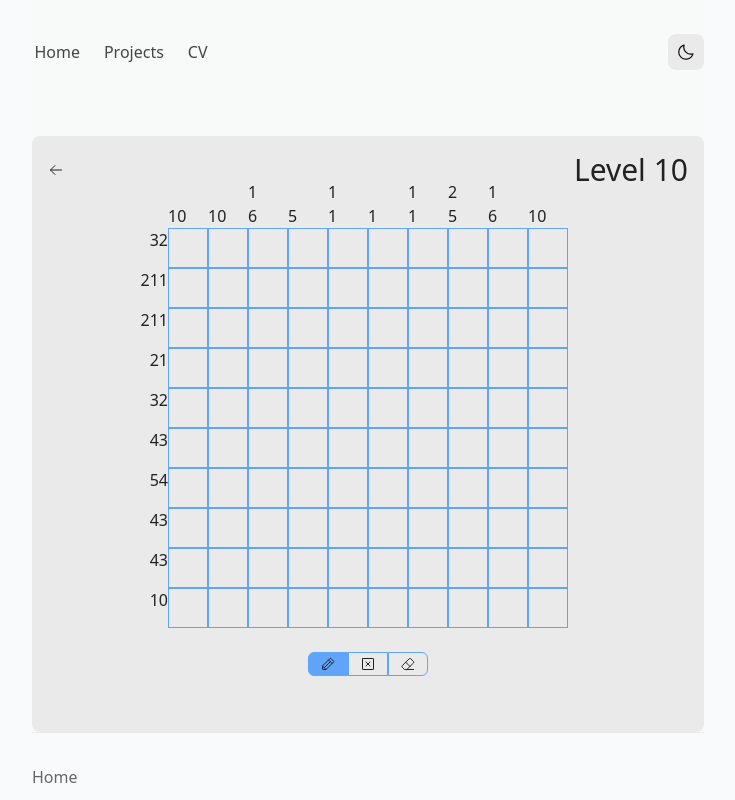
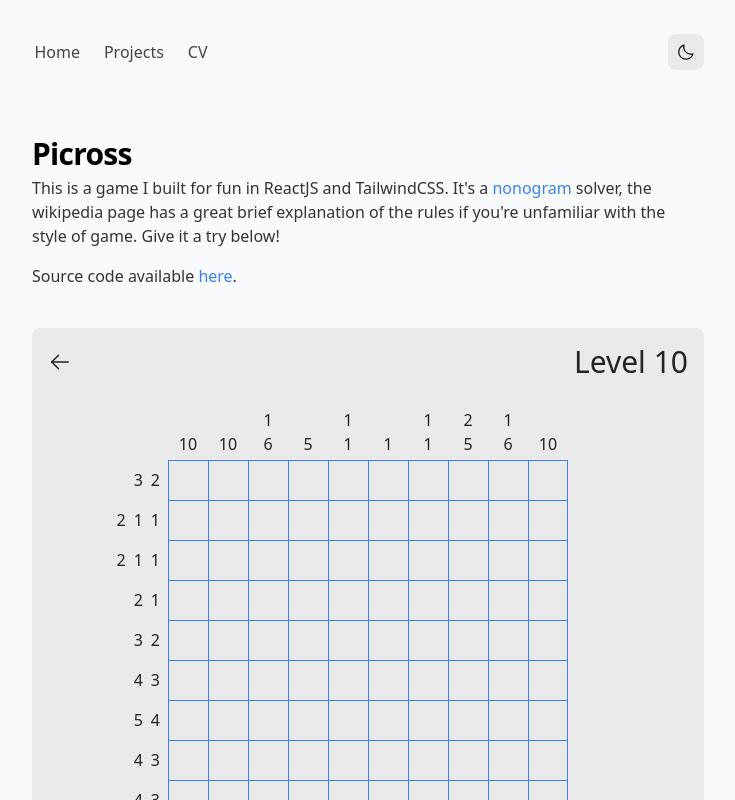
Before and after one commit to rmhowe/portfolio, a Next.js app: page /projects/picross in a window 1280 px wide. Both pictures are taken after a click on the element "10". Shown: the top 800 px of the page, without its empty margins (272-1007 px from the left). Built offline with nearby package versions, Linux system fonts and the light colour scheme.

Commit message:
Finalises picross details

```diff
--- a/components/picross/Puzzle.tsx
+++ b/components/picross/Puzzle.tsx
@@ -1,7 +1,15 @@
 import { ArrowLeft, Eraser, Pencil, XSquare } from 'phosphor-react';
-import { Fragment, ReactNode, useCallback, useEffect, useState } from 'react';
-import { TPuzzle } from '.';
+import {
+  Fragment,
+  ReactNode,
+  useCallback,
+  useContext,
+  useEffect,
+  useState,
+} from 'react';
+import { PuzzleContext, TPuzzle } from '.';
 import cn from 'classnames';
+import confetti from 'canvas-confetti';
 
 type TileState = 'draw' | 'block' | 'clear';
 type Tile = { x: number; y: number };
@@ -21,8 +29,8 @@ function Control({
     <div
       className={cn(
         className,
-        'flex justify-center items-center w-10 h-6 border border-blue-400 hover:bg-blue-400',
-        { 'bg-blue-400': active }
+        'flex justify-center items-center w-10 h-6 border border-l-0 first:border-l border-blue-500 hover:bg-blue-500',
+        { 'bg-blue-500': active }
       )}
       onClick={onClick}
     >
@@ -38,9 +46,10 @@ export function Puzzle({
   number: number;
   details: TPuzzle;
 }) {
+  const [storageKey] = useState(`picross-puzzle-${number}`);
+  const { setPuzzleNumber, setPuzzleDetails } = useContext(PuzzleContext);
   const [mode, setMode] = useState<TileState>('draw');
   const [mouseCapture, setMouseCapture] = useState(false);
-  const [currentTile, setCurrentTile] = useState<Tile | null>(null);
   const { rows, columns, solution } = details;
   const getInitialBoard = () => {
     const tempBoard: TileState[][] = [];
@@ -59,11 +68,40 @@ export function Puzzle({
     const disableCapture = () => setMouseCapture(false);
     window.addEventListener('mouseup', disableCapture);
     window.addEventListener('mouseleave', disableCapture);
+
+    const storedBoard = localStorage.getItem(storageKey);
+    if (storedBoard) {
+      setBoard(JSON.parse(storedBoard));
+    }
     return () => {
       window.removeEventListener('mouseup', disableCapture);
       window.removeEventListener('mouseleave', disableCapture);
     };
   }, []);
+
+  const checkSolution = (board: TileState[][]) => {
+    let numUserDrawn = 0;
+    for (let y = 0; y < rows.length; y++) {
+      for (let x = 0; x < columns.length; x++) {
+        if (board[x][y] === 'draw') {
+          numUserDrawn++;
+        }
+      }
+    }
+    let numSolutionDrawn = 0;
+    const correctTilesFilled = solution.every((row, y) => {
+      return row.every((columns) => {
+        for (let x = columns[0]; x <= columns[1]; x++) {
+          numSolutionDrawn++;
+          if (board[x][y] !== 'draw') {
+            return false;
+          }
+        }
+        return true;
+      });
+    });
+    return correctTilesFilled && numUserDrawn === numSolutionDrawn;
+  };
 
   const updateBoard = useCallback(
     (tile: Tile | null) => {
@@ -80,52 +118,70 @@ export function Puzzle({
         updatedBoard.push(tileRow);
       });
       setBoard(updatedBoard);
+      localStorage.setItem(storageKey, JSON.stringify(updatedBoard));
+      const solved = checkSolution(updatedBoard);
+      if (solved) {
+        confetti();
+      }
     },
     [board, mode]
   );
-  const handleMouseMove = useCallback(() => {
-    if (!mouseCapture) {
-      return;
-    }
-    updateBoard(currentTile);
-  }, [mouseCapture, currentTile]);
 
   return (
     <div className="flex flex-col items-center mb-10">
       <div className="flex justify-between items-center mb-10 w-full">
-        <ArrowLeft />
+        <ArrowLeft
+          className="text-2xl hover:cursor-pointer"
+          onClick={() => {
+            setPuzzleNumber();
+            setPuzzleDetails();
+          }}
+        />
         <h2 className="text-xl md:text-3xl text-center">Level {number}</h2>
       </div>
-      <div
-        className="flex flex-col"
-        onMouseDown={() => setMouseCapture(true)}
-        onMouseMove={handleMouseMove}
-      >
+      <div className="flex flex-col mt-10">
         {rows.map((row, y) => {
           return (
             <div className="flex relative" key={y}>
-              <div className="absolute top-0 left-0 -translate-x-full">
-                {row}
+              <div className="absolute top-0 left-0 -translate-x-full h-full flex items-center gap-2 pr-2">
+                {row.map((r, i) => (
+                  <span key={i}>{r}</span>
+                ))}
               </div>
               {columns.map((column, x) => {
                 const tile = (
                   <div
                     key={`${x},${y}`}
                     className={cn(
-                      'w-10 h-10 border border-blue-400 hover:bg-blue-400 transition',
-                      { 'bg-blue-400': board[x][y] === 'draw' },
-                      { 'bg-gray-400': board[x][y] === 'block' },
-                      { 'bg-none': board[x][y] === 'clear' }
+                      'w-10 h-10 border-t border-l border-blue-500 transition',
+                      {
+                        'bg-blue-500': board[x][y] === 'draw',
+                        'bg-slate-700': board[x][y] === 'block',
+                        'bg-none': board[x][y] === 'clear',
+                        'border-r': x === columns.length - 1,
+                        'border-b': y === rows.length - 1,
+                        'hover:bg-blue-500': mode === 'draw',
+                        'hover:bg-slate-700': mode === 'block',
+                        'hover:bg-none': mode === 'clear',
+                      }
                     )}
-                    onMouseOver={() => setCurrentTile({ x, y })}
-                    onClick={() => updateBoard({ x, y })}
+                    onMouseDown={(event) => {
+                      event.preventDefault();
+                      setMouseCapture(true);
+                      updateBoard({ x, y });
+                    }}
+                    onMouseOver={() => {
+                      if (mouseCapture) {
+                        updateBoard({ x, y });
+                      }
+                    }}
                   ></div>
                 );
                 return (
                   <Fragment key={x}>
                     {y === 0 && (
                       <div className="relative">
-                        <div className="absolute top-0 -translate-y-full flex flex-col">
+                        <div className="absolute top-0 -translate-y-full flex flex-col w-10 items-center pb-1">
                           {column.map((col, i) => (
                             <span key={i}>{col}</span>
                           ))}
--- a/components/picross/PuzzleSelect.tsx
+++ b/components/picross/PuzzleSelect.tsx
@@ -26,10 +26,10 @@ export function PuzzleSelect() {
     { number: 10, details: level10 },
   ];
   return (
-    <>
+    <div className="mt-10">
       <h2 className="text-xl md:text-3xl text-center mb-6">Picross</h2>
       <p className="text-center">Select a level</p>
-      <div className="flex flex-wrap justify-between gap-x-14 gap-y-8 w-full max-w-lg mx-auto my-6">
+      <div className="flex flex-wrap justify-between gap-x-14 gap-y-8 w-full max-w-xs mx-auto my-6">
         {levels.map(({ number, details }) => (
           <div
             key={number}
@@ -43,6 +43,6 @@ export function PuzzleSelect() {
           </div>
         ))}
       </div>
-    </>
+    </div>
   );
 }
--- a/components/picross/index.tsx
+++ b/components/picross/index.tsx
@@ -9,24 +9,33 @@ export type TPuzzle = {
 };
 type TPuzzleContext = {
   puzzleNumber?: number;
-  setPuzzleNumber: (n: number) => void;
+  setPuzzleNumber: (n?: number) => void;
   puzzleDetails?: TPuzzle;
-  setPuzzleDetails: (d: TPuzzle) => void;
+  setPuzzleDetails: (d?: TPuzzle) => void;
+  themeColor: string;
 };
 export const PuzzleContext = createContext<TPuzzleContext>({
   setPuzzleNumber: () => {},
   setPuzzleDetails: () => {},
+  themeColor: '',
 });
 
 export function Picross() {
   const [puzzleNumber, setPuzzleNumber] = useState<number>();
   const [puzzleDetails, setPuzzleDetails] = useState<TPuzzle>();
+  const [themeColor, setThemeColor] = useState('blue-500');
 
   return (
     <PuzzleContext.Provider
-      value={{ puzzleNumber, setPuzzleNumber, puzzleDetails, setPuzzleDetails }}
+      value={{
+        puzzleNumber,
+        setPuzzleNumber,
+        puzzleDetails,
+        setPuzzleDetails,
+        themeColor,
+      }}
     >
-      <div className="w-full rounded-lg bg-gray-200 dark:bg-gray-600 text-gray-800 dark:text-gray-200 p-4">
+      <div className="w-full min-h-[36rem] rounded-lg bg-gray-200 dark:bg-gray-600 text-gray-800 dark:text-gray-200 p-4">
         {!puzzleNumber && <PuzzleSelect />}
         {puzzleNumber && puzzleDetails && (
           <Puzzle number={puzzleNumber} details={puzzleDetails} />
--- a/package.json
+++ b/package.json
@@ -12,6 +12,7 @@
   "dependencies": {
     "@react-three/drei": "^9.23.3",
     "@react-three/fiber": "^8.6.0",
+    "canvas-confetti": "^1.5.1",
     "classnames": "^2.3.1",
     "next": "latest",
     "next-themes": "^0.2.0",
@@ -22,6 +23,7 @@
     "three": "^0.143.0"
   },
   "devDependencies": {
+    "@types/canvas-confetti": "^1.4.3",
     "@types/node": "^18.0.0",
     "@types/react": "^18.0.14",
     "@types/react-dom": "^18.0.5",
--- a/pages/projects/particle-galaxy.tsx
+++ b/pages/projects/particle-galaxy.tsx
@@ -5,6 +5,26 @@ import { Shell } from '../../components/Shell';
 const ParticleGalaxy: NextPage = () => {
   return (
     <Shell>
+      <div className="w-full max-w-2xl mx-auto">
+        <h1 className="font-bold text-xl md:text-3xl tracking-tight mb-1 text-black dark:text-white">
+          Particle Galaxy
+        </h1>
+        <p className="text-gray-700 dark:text-gray-200 mb-4">
+          This is an experiment I built ThreeJS. It uses particles to simulate
+          stars in a galaxy, click and drag to move the camera around.
+        </p>
+        <p className="text-gray-700 dark:text-gray-200 mb-10">
+          Source code available{' '}
+          <a
+            className="text-blue-500"
+            href="https://github.com/rmhowe/portfolio/blob/main/components/Galaxy.tsx"
+            target="_blank"
+          >
+            here
+          </a>
+          .
+        </p>
+      </div>
       <div className="w-full" style={{ height: '75vh' }}>
         <Galaxy />
       </div>
--- a/pages/projects/picross.tsx
+++ b/pages/projects/picross.tsx
@@ -6,6 +6,32 @@ const PicrossPage: NextPage = () => {
   return (
     <Shell>
       <div className="w-full max-w-2xl mx-auto">
+        <h1 className="font-bold text-xl md:text-3xl tracking-tight mb-1 text-black dark:text-white">
+          Picross
+        </h1>
+        <p className="text-gray-700 dark:text-gray-200 mb-4">
+          This is a game I built for fun in ReactJS and TailwindCSS. It's a{' '}
+          <a
+            className="text-blue-500"
+            href="https://en.wikipedia.org/wiki/Nonogram"
+            target="_blank"
+          >
+            nonogram
+          </a>{' '}
+          solver, the wikipedia page has a great brief explanation of the rules
+          if you're unfamiliar with the style of game. Give it a try below!
+        </p>
+        <p className="text-gray-700 dark:text-gray-200 mb-10">
+          Source code available{' '}
+          <a
+            className="text-blue-500"
+            href="https://github.com/rmhowe/portfolio/blob/main/components/picross"
+            target="_blank"
+          >
+            here
+          </a>
+          .
+        </p>
         <Picross />
       </div>
     </Shell>
--- a/pages/projects/portfolio.tsx
+++ b/pages/projects/portfolio.tsx
@@ -4,7 +4,27 @@ import { Shell } from '../../components/Shell';
 const Portfolio: NextPage = () => {
   return (
     <Shell>
-      <div className="w-full">Portfolio</div>
+      <div className="w-full max-w-2xl mx-auto">
+        <h1 className="font-bold text-xl md:text-3xl tracking-tight mb-1 text-black dark:text-white">
+          Portfolio
+        </h1>
+        <p className="text-gray-700 dark:text-gray-200 mb-4">
+          I built this minimal portfolio to showcase any projects I build for
+          clients or in my spare time. It was built using NextJS and
+          TailwindCSS, and deployed on Cloudflare Pages. Have a look around!
+        </p>
+        <p className="text-gray-700 dark:text-gray-200 mb-10">
+          Source code available{' '}
+          <a
+            className="text-blue-500"
+            href="https://github.com/rmhowe/portfolio"
+            target="_blank"
+          >
+            here
+          </a>
+          .
+        </p>
+      </div>
     </Shell>
   );
 };
```
Also changed, not shown: pages/projects/index.tsx (+6 -5 lines), public/static/images/picross-thumbnail.png (added), 1 other file (tests, documents, lock files or other folders).
